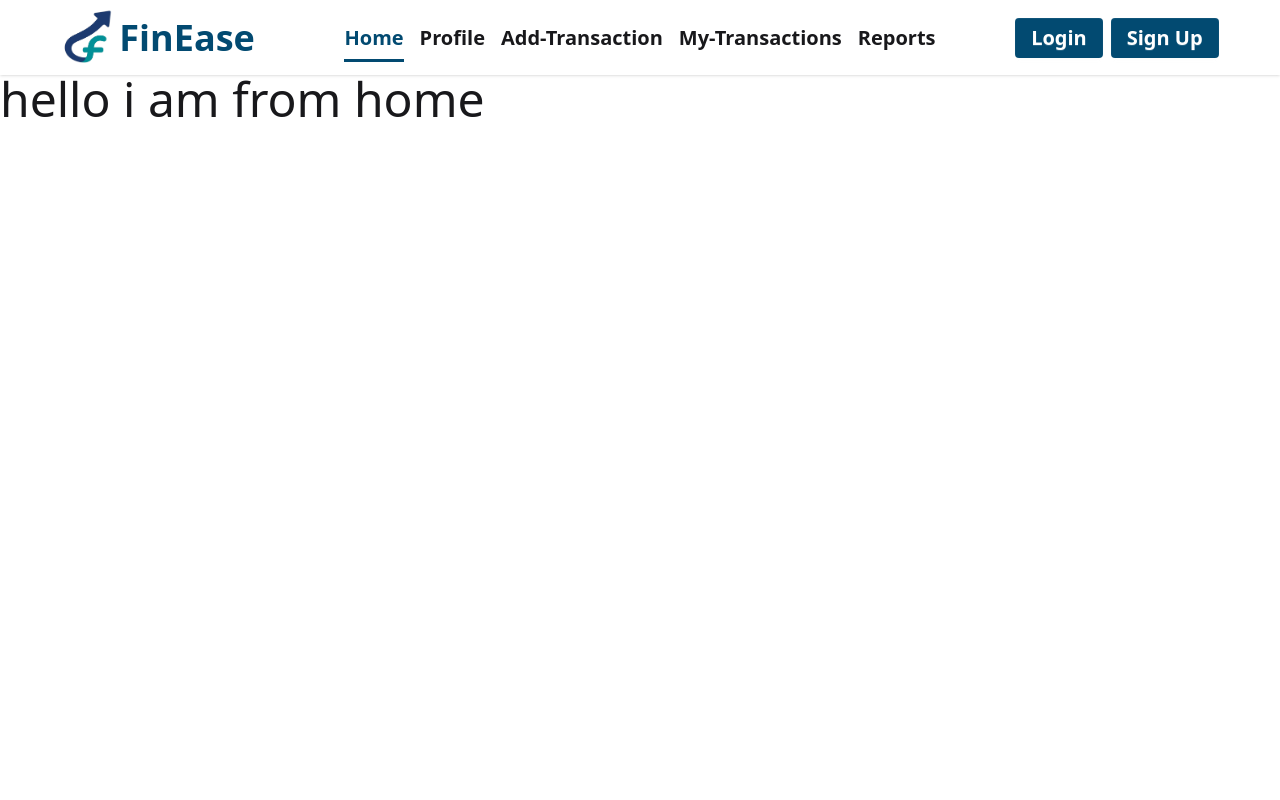
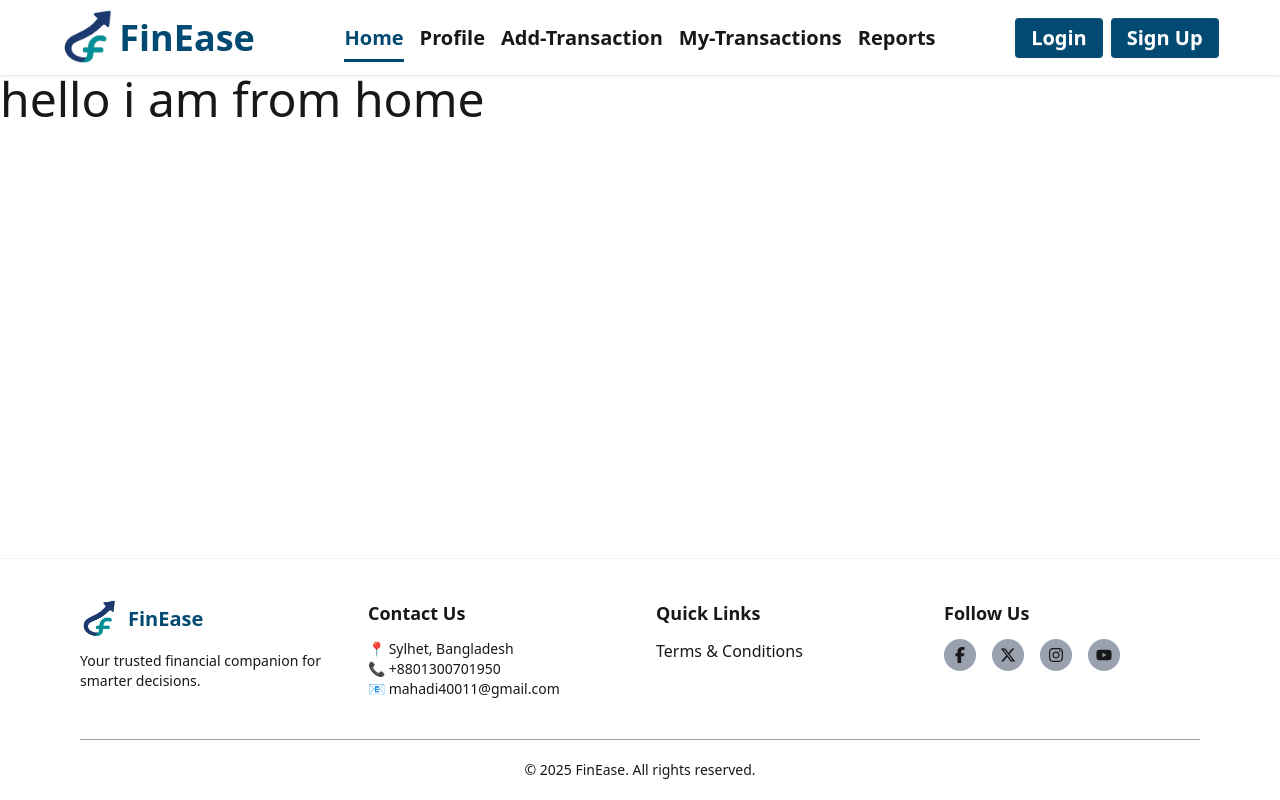
Before and after one commit to mahadi40011/FinEase-Client-Side, a React (Vite) app: page / in a window 1280 px wide. Built offline with nearby package versions, Linux system fonts and the light colour scheme; no server answers.

Commit message:
added footer

```diff
--- /dev/null
+++ b/src/components/Footer/Footer.jsx
@@ -0,0 +1,96 @@
+import React from "react";
+import { Link } from "react-router";
+import logo from "../../assets/FinEase-logo.png";
+import {
+  FaFacebookF,
+  FaInstagram,
+  FaYoutube,
+  FaXTwitter,
+} from "react-icons/fa6";
+
+const Footer = () => {
+  return (
+    <footer className="border-t border-gray-100 pt-10 pb-5 px-6 mt-10 md:px-20">
+      <div className="max-w-7xl mx-auto grid grid-cols-1 md:grid-cols-4 gap-8">
+        {/* Logo and Name */}
+        <div className="flex flex-col items-start">
+          <div className="flex items-center gap-2">
+            <img
+              src={logo}
+              alt="Website Logo"
+              className="w-10 h-10 object-contain"
+            />
+            <h1 className="text-xl font-semibold text-sky-900">FinEase</h1>
+          </div>
+          <p className="text-sm mt-3">
+            Your trusted financial companion for smarter decisions.
+          </p>
+        </div>
+
+        {/* Contact Details */}
+        <div>
+          <h2 className="text-lg font-semibold mb-3">Contact Us</h2>
+          <p className="text-sm">📍 Sylhet, Bangladesh</p>
+          <p className="text-sm">📞 +8801300701950</p>
+          <p className="text-sm">📧 mahadi40011@gmail.com</p>
+        </div>
+
+        {/* Quick Links */}
+        <div>
+          <h2 className="text-lg font-semibold mb-3">Quick Links</h2>
+          <ul className="space-y-2">
+            <li>
+              <p
+                className="hover:text-blue-700 transition-colors duration-200"
+              >
+                Terms & Conditions
+              </p>
+            </li>
+          </ul>
+        </div>
+
+        {/* Social Media */}
+        <div>
+          <h2 className="text-lg font-semibold mb-3">Follow Us</h2>
+          <div className="flex gap-4 mt-2">
+            <Link
+              to="https://facebook.com"
+              target="_blank"
+              className="p-2 rounded-full bg-gray-400 hover:bg-blue-600 transition"
+            >
+              <FaFacebookF />
+            </Link>
+            <Link
+              to="https://twitter.com"
+              target="_blank"
+              className="p-2 rounded-full bg-gray-400 hover:bg-white hover:text-black transition"
+            >
+              <FaXTwitter />
+            </Link>
+            <Link
+              to="https://instagram.com"
+              target="_blank"
+              className="p-2 rounded-full bg-gray-400 hover:bg-pink-500 transition"
+            >
+              <FaInstagram />
+            </Link>
+            <Link
+              to="https://youtube.com"
+              target="_blank"
+              className="p-2 rounded-full bg-gray-400 hover:bg-red-600 transition"
+            >
+              <FaYoutube />
+            </Link>
+          </div>
+        </div>
+      </div>
+
+      {/* Bottom text */}
+      <div className="border-t border-gray-400 mt-10 pt-5 text-center text-sm ">
+        © {new Date().getFullYear()} FinEase. All rights reserved.
+      </div>
+    </footer>
+  );
+};
+
+export default Footer;
--- a/src/layout/Root.jsx
+++ b/src/layout/Root.jsx
@@ -1,16 +1,20 @@
 import React from 'react';
 import { Outlet } from 'react-router';
 import Navbar from '../components/Navbar/Navbar';
+import Footer from '../components/Footer/Footer';
 
 const Root = () => {
   return (
-    <div className='flex flex-col'>
+    <div className='flex flex-col min-h-screen'>
       <header>
         <Navbar />
       </header>
       <main className='flex-1'>
         <Outlet />
       </main>
+      <footer>
+        <Footer/>
+      </footer>
     </div>
   );
 };
```
